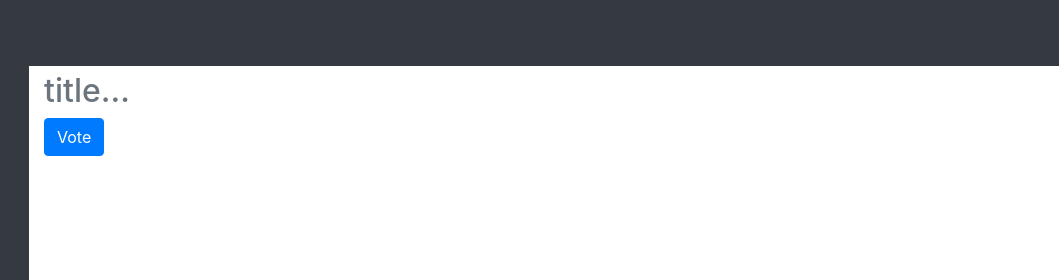
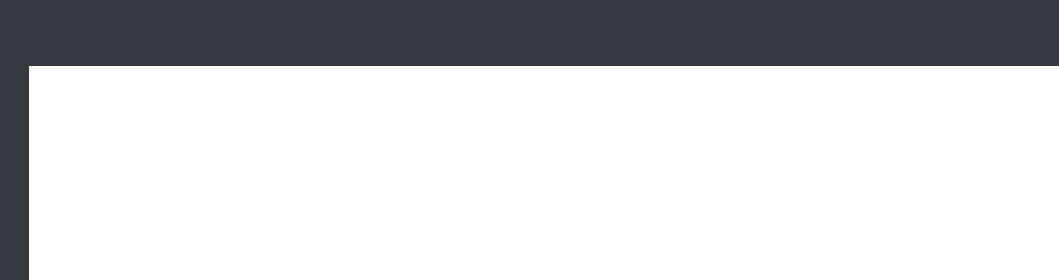
Before and after one commit to MarwaSh/NiceChoise, a website with bundled scripts: page web-app/index.html in a window 1280 px wide. Shown: the top 280 px of the page, 221-1280 px from the left. Built offline with nearby package versions, Linux system fonts and the light colour scheme.

Commit message:
Add ng-view

```diff
--- a/web-app/index.html
+++ b/web-app/index.html
@@ -56,9 +56,10 @@
   </nav>
   <div class="content-wrapper">
     <div class="container-fluid">
-        <!-- TODO: Change this!!!!-->
-        <h2 class="breadcrumb-item active">title...</h2>
-        <button class="btn btn-primary">Vote</button>
+      <div class="view-container">
+        <div ng-view class="view-frame"></div>
+      </div>
+
     </div>
     <!-- /.container-fluid-->
     <!-- /.content-wrapper-->
```
